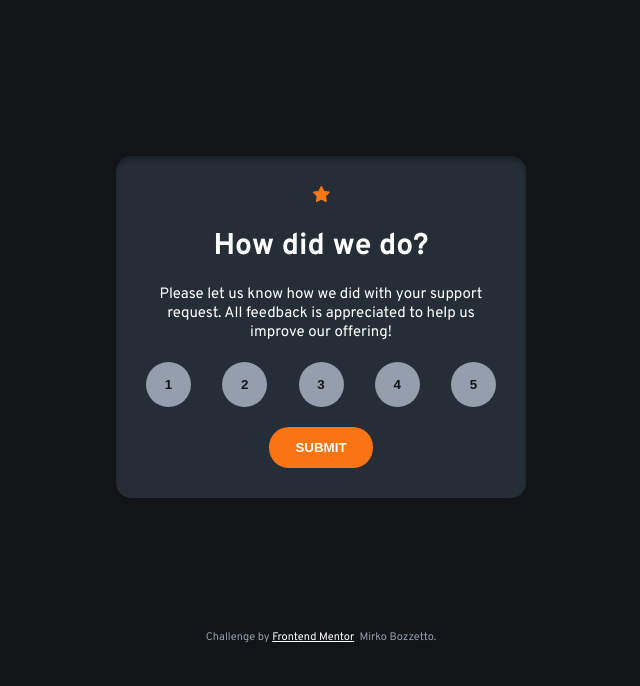
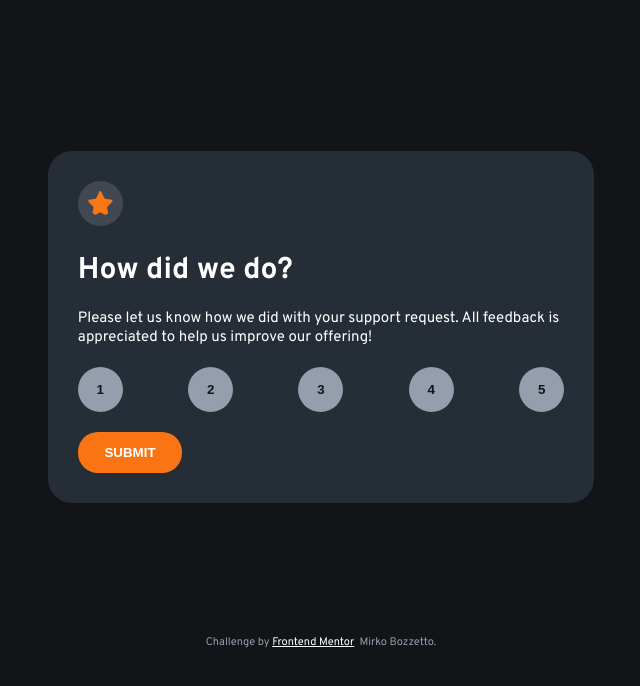
Before and after one commit to mirkobozzetto/Interactive-rating-component, a website: page index.html in a window 1280 px wide. Shown: the whole page, without its empty margins (319-959 px from the left). Drawn offline with Linux system fonts and the light colour scheme.

Commit message:
Refactor HTML and CSS code

```diff
--- a/index.html
+++ b/index.html
@@ -1,26 +1,27 @@
 <!DOCTYPE html>
 <html lang="en">
+
 <head>
   <meta charset="UTF-8" />
   <meta name="viewport" content="width=device-width, initial-scale=1.0" />
   <!-- displays site properly based on user's device -->
 
-    <link
-      rel="icon"
-      type="image/png"
-      sizes="32x32"
-      href="./images/favicon-32x32.png"
-    />
+  <link rel="icon" type="image/png" sizes="32x32" href="./images/favicon-32x32.png" />
   <link rel="stylesheet" href="./style.css" />
 
   <title>Frontend Mentor | Interactive rating component</title>
 </head>
+
 <body>
   <div class="feedback-container">
     <div class="feedback-rating">
       <div class="rating-header">
+        <div class="">
           <img src="./images/icon-star.svg" alt="Star" class="star-icon" />
+
+        </div>
         <h1>How did we do?</h1>
+        <p></p>
         <p>
           Please let us know how we did with your support request. All
           feedback is appreciated to help us improve our offering!
@@ -40,8 +41,8 @@
 
   <div class="attribution">
     Challenge by
-      <a href="https://www.frontendmentor.io?ref=challenge" target="_blank"
-        >Frontend Mentor</a> &nbsp;Mirko Bozzetto</a>.
+    <a href="https://www.frontendmentor.io?ref=challenge" target="_blank">Frontend Mentor</a> &nbsp;Mirko Bozzetto</a>.
   </div>
 </body>
+
 </html>
--- a/style.scss
+++ b/style.scss
@@ -34,26 +34,23 @@ body {
   align-items: center;
   height: 100vh;
   margin: 0;
-  text-align: center;
+  // text-align: center;
 }
 
 // Feedback container styles
 .feedback-container {
   background-color: $darkBlue;
   padding: 2em;
-  border-radius: 15px;
-  width: 90%;
-  max-width: 350px;
-  text-align: center;
-  background: linear-gradient(
-    145deg,
-    shade($darkBlue, 5%),
-    shade($darkBlue, -5%)
-  );
-  box-shadow: inset 0 4px 4px rgba(0, 0, 0, 0.25);
+  border-radius: 1.5rem;
+  max-width: 38vw;
 }
 
 .star-icon {
+  width: 25px;
+  height: 25px;
+  background-color: hsla(0, 0%, 100%, 0.128);
+  padding: 10px;
+  border-radius: 50px;
 }
 
 .rating-header {
```
Also changed, not shown: style.css, 1 other file. Lines whose indentation alone changed are shown as unchanged.
